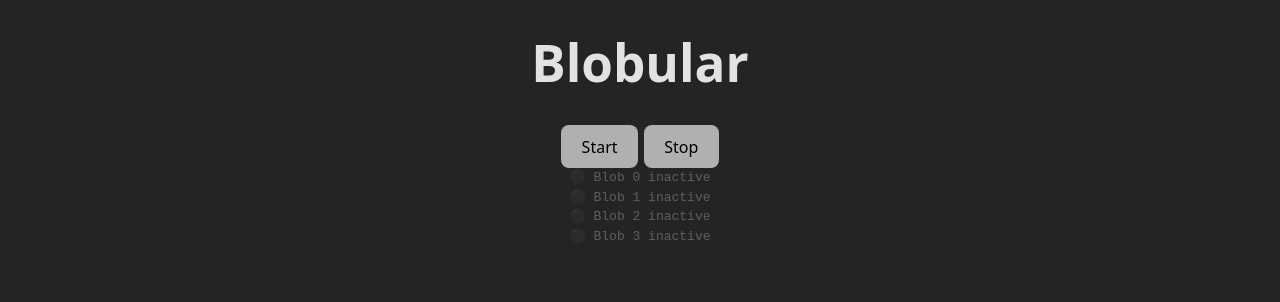
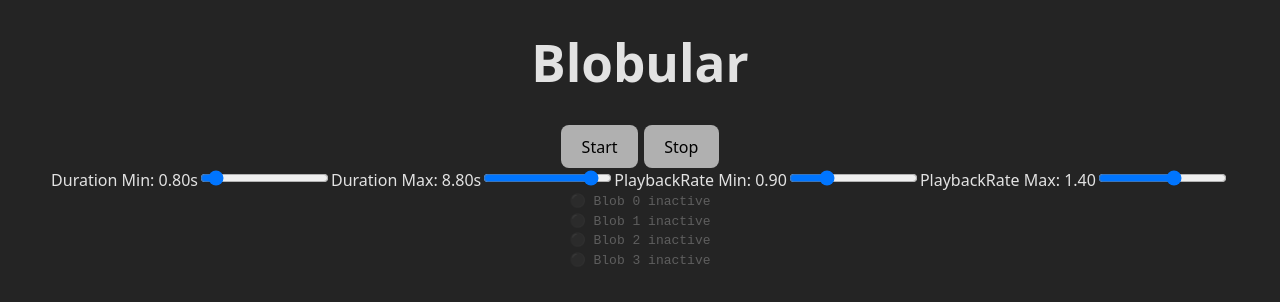
Before and after one commit to thinknoise/blobular, a React (Vite) app: page / in a window 1280 px wide. Shown: the top 302 px of the page. Built offline with nearby package versions, Linux system fonts and the light colour scheme.

Commit message:
surfaced ranges

```diff
--- a/src/components/AudioBlobularPlayer/AudioBlobularPlayer.tsx
+++ b/src/components/AudioBlobularPlayer/AudioBlobularPlayer.tsx
@@ -1,13 +1,32 @@
+import { useState } from "react";
 import { useBlobularEngine } from "./useBlobularEngine";
-import BlobDisplay from "../BlobDisplay";
+import { BlobDisplay, BlobControls } from "../BlobDisplay";
 
 const AudioBlobularPlayer = () => {
-  const { start, stop, blobEvents } = useBlobularEngine(4); // number of streams
+  const [durationRange, setDurationRange] = useState<[number, number]>([
+    0.8, 8.8,
+  ]);
+  const [playbackRateRange, setPlaybackRateRange] = useState<[number, number]>([
+    0.9, 1.4,
+  ]);
+
+  const { start, stop, blobEvents } = useBlobularEngine(
+    4,
+    durationRange,
+    playbackRateRange
+  );
 
   return (
     <div>
       <button onClick={start}>Start</button>
       <button onClick={stop}>Stop</button>
+
+      <BlobControls
+        durationRange={durationRange}
+        setDurationRange={setDurationRange}
+        playbackRateRange={playbackRateRange}
+        setPlaybackRateRange={setPlaybackRateRange}
+      />
 
       <BlobDisplay events={blobEvents} />
     </div>
--- a/src/components/AudioBlobularPlayer/playBlobAtTime.ts
+++ b/src/components/AudioBlobularPlayer/playBlobAtTime.ts
@@ -3,7 +3,9 @@ export const playBlobAtTime = (
   buffer: AudioBuffer,
   time: number,
   duration: number,
-  playbackRate: number
+  playbackRate: number,
+  gain: number,
+  compressor: DynamicsCompressorNode
 ) => {
   const source = ctx.createBufferSource();
   source.buffer = buffer;
@@ -13,14 +15,14 @@ export const playBlobAtTime = (
   gainNode.gain.setValueAtTime(0, time);
 
   source.connect(gainNode);
-  gainNode.connect(ctx.destination);
+  gainNode.connect(compressor); // ✅ route to compressor instead of ctx.destination
 
   const fadeDuration = 0.3;
   const maxOffset = Math.max(0, buffer.duration - duration);
   const randomOffset = Math.random() * maxOffset;
 
-  gainNode.gain.linearRampToValueAtTime(0.8, time + fadeDuration);
-  gainNode.gain.setValueAtTime(0.8, time + duration - fadeDuration);
+  gainNode.gain.linearRampToValueAtTime(gain, time + fadeDuration);
+  gainNode.gain.setValueAtTime(gain, time + duration - fadeDuration);
   gainNode.gain.linearRampToValueAtTime(0, time + duration);
 
   source.start(time, randomOffset, duration);
--- a/src/components/AudioBlobularPlayer/useBlobularEngine.ts
+++ b/src/components/AudioBlobularPlayer/useBlobularEngine.ts
@@ -2,8 +2,13 @@ import { useRef, useState } from "react";
 import { playBlobAtTime } from "./playBlobAtTime";
 import type { BlobEvent } from "./types";
 
-export const useBlobularEngine = (numBlobs: number = 4) => {
+export const useBlobularEngine = (
+  numBlobs: number = 4,
+  durationRange: [number, number],
+  playbackRateRange: [number, number]
+) => {
   const audioCtxRef = useRef<AudioContext | null>(null);
+  const compressorRef = useRef<DynamicsCompressorNode | null>(null);
   const isPlayingRef = useRef(false);
   const audioBufferRef = useRef<AudioBuffer | null>(null);
 
@@ -21,6 +26,7 @@ export const useBlobularEngine = (numBlobs: number = 4) => {
     const scheduler = () => {
       if (
         !audioCtxRef.current ||
+        !compressorRef.current ||
         !isPlayingRef.current ||
         !audioBufferRef.current
       )
@@ -28,12 +34,21 @@ export const useBlobularEngine = (numBlobs: number = 4) => {
 
       const ctx = audioCtxRef.current;
       const buffer = audioBufferRef.current;
+      const compressor = compressorRef.current;
+
       const scheduleAheadTime = 0.1;
       const blob = blobRefs.current[blobIndex];
 
       while (blob.nextBlobTime < ctx.currentTime + scheduleAheadTime) {
-        const randomDuration = Math.random() * 13 + 0.8;
-        const randomPlaybackRate = Math.random() * 0.2 + 0.9;
+        // Randomize duration and playback rate
+        const randomDuration =
+          Math.random() * (durationRange[1] - durationRange[0]) +
+          durationRange[0];
+
+        const randomPlaybackRate =
+          Math.random() * (playbackRateRange[1] - playbackRateRange[0]) +
+          playbackRateRange[0];
+        const gain = 0.8; // or scale down if needed
 
         const event: BlobEvent = {
           blobIndex,
@@ -45,7 +60,7 @@ export const useBlobularEngine = (numBlobs: number = 4) => {
 
         setBlobEvents((prev) => {
           const updated = [...prev];
-          updated[blobIndex] = event; // Replace blob at its index
+          updated[blobIndex] = event;
           return updated;
         });
 
@@ -54,7 +69,9 @@ export const useBlobularEngine = (numBlobs: number = 4) => {
           buffer,
           blob.nextBlobTime,
           randomDuration,
-          randomPlaybackRate
+          randomPlaybackRate,
+          gain,
+          compressor // ✅ pass compressor node
         );
 
         blob.nextBlobTime += randomDuration - 0.3;
@@ -73,18 +90,31 @@ export const useBlobularEngine = (numBlobs: number = 4) => {
       await audioCtxRef.current.resume();
     }
 
+    const ctx = audioCtxRef.current;
+
+    // ✅ Initialize compressor if not already created
+    if (!compressorRef.current && ctx) {
+      const compressor = ctx.createDynamicsCompressor();
+      compressor.threshold.setValueAtTime(-24, ctx.currentTime);
+      compressor.knee.setValueAtTime(30, ctx.currentTime);
+      compressor.ratio.setValueAtTime(12, ctx.currentTime);
+      compressor.attack.setValueAtTime(0.003, ctx.currentTime);
+      compressor.release.setValueAtTime(0.25, ctx.currentTime);
+      compressor.connect(ctx.destination);
+      compressorRef.current = compressor;
+    }
+
     if (!audioBufferRef.current) {
       const url = `${import.meta.env.BASE_URL}audio/LongHorn.wav`;
       const response = await fetch(url);
       const arrayBuffer = await response.arrayBuffer();
-      audioBufferRef.current =
-        await audioCtxRef.current.decodeAudioData(arrayBuffer);
+      audioBufferRef.current = await ctx.decodeAudioData(arrayBuffer);
     }
 
     isPlayingRef.current = true;
 
     blobRefs.current.forEach((blob, index) => {
-      blob.nextBlobTime = audioCtxRef.current!.currentTime;
+      blob.nextBlobTime = ctx.currentTime;
       const scheduler = createScheduler(index);
       scheduler();
     });
--- /dev/null
+++ b/src/components/BlobDisplay/BlobControls.tsx
@@ -0,0 +1,83 @@
+import React from "react";
+
+type BlobControlsProps = {
+  durationRange: [number, number];
+  setDurationRange: React.Dispatch<React.SetStateAction<[number, number]>>;
+  playbackRateRange: [number, number];
+  setPlaybackRateRange: React.Dispatch<React.SetStateAction<[number, number]>>;
+};
+
+const BlobControls = ({
+  durationRange,
+  setDurationRange,
+  playbackRateRange,
+  setPlaybackRateRange,
+}: BlobControlsProps) => {
+  return (
+    <div className="blob-controls">
+      <label>
+        Duration Min: {durationRange[0].toFixed(2)}s
+        <input
+          type="range"
+          min="0.1"
+          max="10"
+          step="0.1"
+          value={durationRange[0]}
+          onChange={(e) =>
+            setDurationRange([parseFloat(e.target.value), durationRange[1]])
+          }
+        />
+      </label>
+
+      <label>
+        Duration Max: {durationRange[1].toFixed(2)}s
+        <input
+          type="range"
+          min="0.1"
+          max="10"
+          step="0.1"
+          value={durationRange[1]}
+          onChange={(e) =>
+            setDurationRange([durationRange[0], parseFloat(e.target.value)])
+          }
+        />
+      </label>
+
+      <label>
+        PlaybackRate Min: {playbackRateRange[0].toFixed(2)}
+        <input
+          type="range"
+          min="0.5"
+          max="2.0"
+          step="0.05"
+          value={playbackRateRange[0]}
+          onChange={(e) =>
+            setPlaybackRateRange([
+              parseFloat(e.target.value),
+              playbackRateRange[1],
+            ])
+          }
+        />
+      </label>
+
+      <label>
+        PlaybackRate Max: {playbackRateRange[1].toFixed(2)}
+        <input
+          type="range"
+          min="0.5"
+          max="2.0"
+          step="0.05"
+          value={playbackRateRange[1]}
+          onChange={(e) =>
+            setPlaybackRateRange([
+              playbackRateRange[0],
+              parseFloat(e.target.value),
+            ])
+          }
+        />
+      </label>
+    </div>
+  );
+};
+
+export default BlobControls;
--- a/src/components/BlobDisplay/index.tsx
+++ b/src/components/BlobDisplay/index.tsx
@@ -1 +1,2 @@
-export { default } from "./BlobDisplay";
+export { default as BlobDisplay } from "./BlobDisplay";
+export { default as BlobControls } from "./BlobControls";
```
